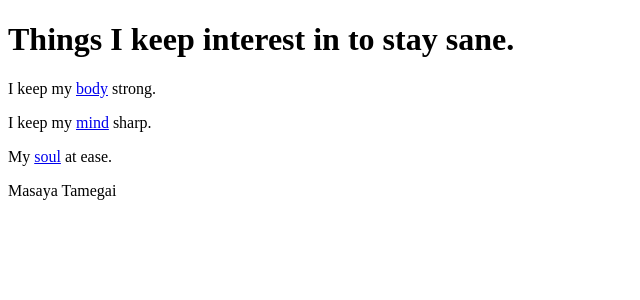
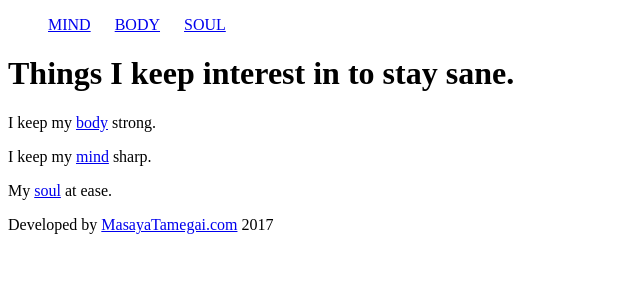
Before and after one commit to MasayaTamegai/iNTERESTS, a PHP site: page / in a window 1280 px wide. Shown: the top 300 px of the page, without its empty margins (0-640 px from the left). Run offline with PHP 8.4, Linux system fonts and the light colour scheme.

Commit message:
navbar and footer
added a very basic nabber with the areas i want to display, as well as
a footer.

eventually i would like to make it a drop down menu and have all the
sub categories in there

```diff
--- a/absorb.php
+++ b/absorb.php
@@ -6,6 +6,8 @@
     <link rel="stylesheet" type="text/css" href="css/main.css">
 </head>
 <body>
+<!--NAVBAR-->
+<?php include "includes/navbar.php"; ?>
     <h1>Nothing lifts my soul more than consuming.</h1>
     <p>Good food and variety.  Drinks that intoxicate. Plants that alternate.</p>
 
--- a/body.php
+++ b/body.php
@@ -6,7 +6,8 @@
     <link rel="stylesheet" type="text/css" href="css/main.css">
 </head>
 <body>
-
+<!--NAVBAR-->
+<?php include "includes/navbar.php"; ?>
     <h1>This is my schedule.</h1>
     <iframe src="https://calendar.google.com/calendar/embed?src=j38uik26uteu8au7n5to30cplk%40group.calendar.google.com&ctz=America/Chicago" style="border: 0" width="800" height="600" frameborder="0" scrolling="no"></iframe>
 
--- a/css/main.css
+++ b/css/main.css
@@ -0,0 +1,10 @@
+/************ MAIN NAV **************/
+
+nav ul {
+	list-style-type: none;
+}
+
+nav li {
+	display: inline;
+	margin-right: 20px;
+}
--- a/discipline.php
+++ b/discipline.php
@@ -6,7 +6,8 @@
     <link rel="stylesheet" type="text/css" href="css/main.css">
 </head>
 <body>
-
+<!--NAVBAR-->
+<?php include "includes/navbar.php"; ?>
    <h1>Discipline</h1>
 
    <h3>Tai Chi Yang Style & Chen Style</h3>
--- a/fitness.php
+++ b/fitness.php
@@ -6,7 +6,8 @@
     <link rel="stylesheet" type="text/css" href="css/main.css">
 </head>
 <body>
-
+<!--NAVBAR-->
+<?php include "includes/navbar.php"; ?>
    <h1>Blood pumping activities</h1>
 
    <h3>Cardio</h3>
--- a/food.php
+++ b/food.php
@@ -6,7 +6,8 @@
     <link rel="stylesheet" type="text/css" href="css/main.css">
 </head>
 <body>
-
+<!--NAVBAR-->
+<?php include "includes/navbar.php"; ?>
    <h1>Diet</h1>
    <p><strong>I'm no perfect eater but I like to eat!  I try and keep it clean but sometimes I gotta have some pizza and beer and burgers.</strong> Zombies reversus ab inferno, nam malum cerebro. De carne animata corpora quaeritis. Summus sit, morbo vel maleficia? De Apocalypsi undead dictum mauris. Hi mortuis soulless creaturas, imo monstra adventus vultus comedat cerebella viventium. Qui offenderit rapto, terribilem incessu. The voodoo sacerdos suscitat mortuos comedere carnem. Search for solum oculi eorum defunctis cerebro. Nescio an Undead zombies. Sicut malus movie horror.</p>
 
--- a/includes/footer.php
+++ b/includes/footer.php
@@ -1 +1 @@
-<footer>Masaya Tamegai</footer>
+<footer>Developed by <a href="http://www.masayatamegai.com" target="_blank">MasayaTamegai.com</a> 2017</footer>
--- /dev/null
+++ b/includes/navbar.php
@@ -0,0 +1,7 @@
+	<nav>
+		<ul>
+			<li><a href="mind.php">MIND</a></li>
+			<li><a href="body.php">BODY</a></li>
+			<li><a href="soul.php">SOUL</a></li>
+		</ul>
+	</nav>
--- a/index.php
+++ b/index.php
@@ -6,6 +6,8 @@
     <link rel="stylesheet" type="text/css" href="css/main.css">
 </head>
 <body>
+<!--NAVBAR-->
+<?php include "includes/navbar.php"; ?>
 
    <h1>Things I keep interest in to stay sane.</h1>
    <p>I keep my <a href="body.php" target="_blank">body</a> strong.</p>
--- a/learning.php
+++ b/learning.php
@@ -6,7 +6,8 @@
     <link rel="stylesheet" type="text/css" href="css/main.css">
 </head>
 <body>
-
+<!--NAVBAR-->
+<?php include "includes/navbar.php"; ?>
    <h1>Learning</h1>
 
    <h3>Coding</h3>
--- a/madebyhands.php
+++ b/madebyhands.php
@@ -6,6 +6,8 @@
     <link rel="stylesheet" type="text/css" href="css/main.css">
 </head>
 <body>
+<!--NAVBAR-->
+<?php include "includes/navbar.php"; ?>
     <h1>The Feats of Humanity</h1>
     <p>The things people can do will never cease to amaze me</p>
 
--- a/mind.php
+++ b/mind.php
@@ -6,6 +6,8 @@
     <link rel="stylesheet" type="text/css" href="css/main.css">
 </head>
 <body>
+<!--NAVBAR-->
+<?php include "includes/navbar.php"; ?>
 
    <h1>Start with the mind and the rest will follow.</h1>
 
--- a/music.php
+++ b/music.php
@@ -6,6 +6,8 @@
     <link rel="stylesheet" type="text/css" href="css/main.css">
 </head>
 <body>
+<!--NAVBAR-->
+<?php include "includes/navbar.php"; ?>
 
    <h1>Music soothes the savage beast</h1>
    <p>These are the tracks that add minutes to my lifespan.</p>
--- a/screens.php
+++ b/screens.php
@@ -6,6 +6,8 @@
     <link rel="stylesheet" type="text/css" href="css/main.css">
 </head>
 <body>
+<!--NAVBAR-->
+<?php include "includes/navbar.php"; ?>
     <h1>Quick escape</h1>
     <p>Is it a brain melter or a vessel to transport you to other worlds?</p>
 
--- a/soul.php
+++ b/soul.php
@@ -6,6 +6,8 @@
     <link rel="stylesheet" type="text/css" href="css/main.css">
 </head>
 <body>
+<!--NAVBAR-->
+<?php include "includes/navbar.php"; ?>
     <h1>Soul Easers</h1>
 
    <p><strong>It's a constant struggle soothing the savage beast but these techniques have been known to work. </strong>Lorem ipsum dolor sit amet, consectetur adipisicing elit. Saepe totam eum ducimus, alias labore fugit eveniet accusantium nesciunt similique maiores pariatur, commodi voluptates, aperiam quam animi voluptate! Illum, corporis, non?</p>
```
